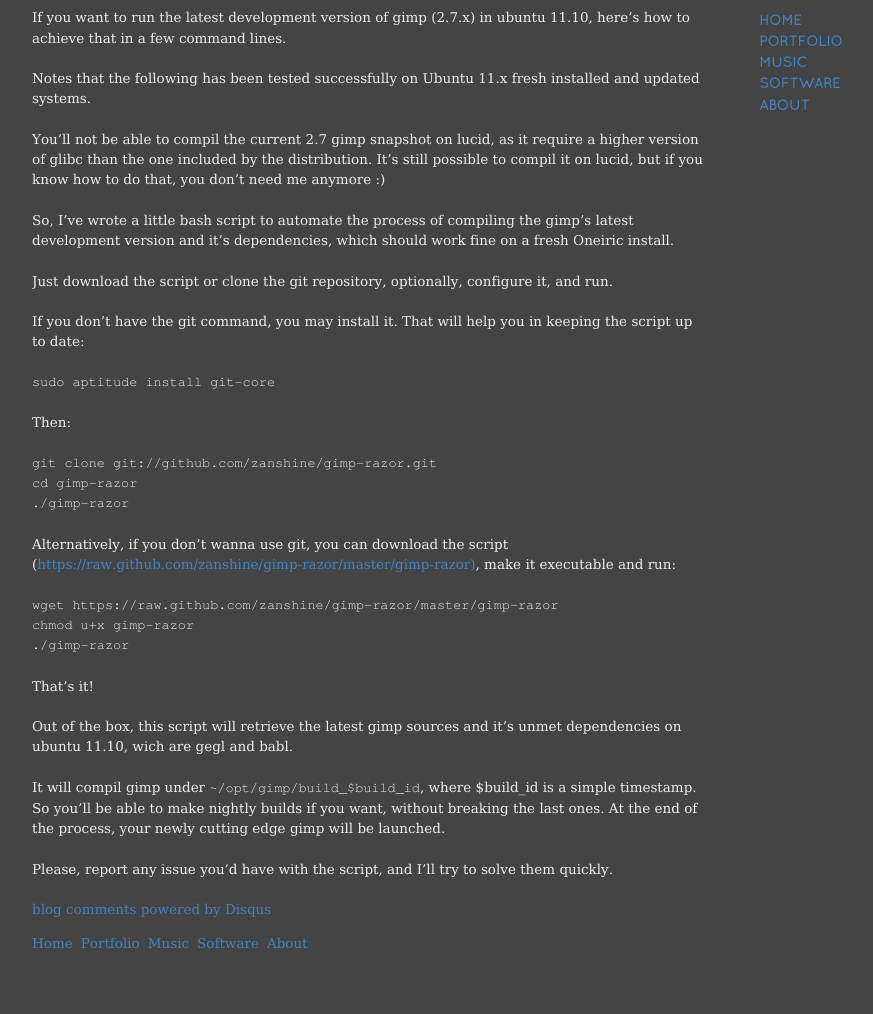
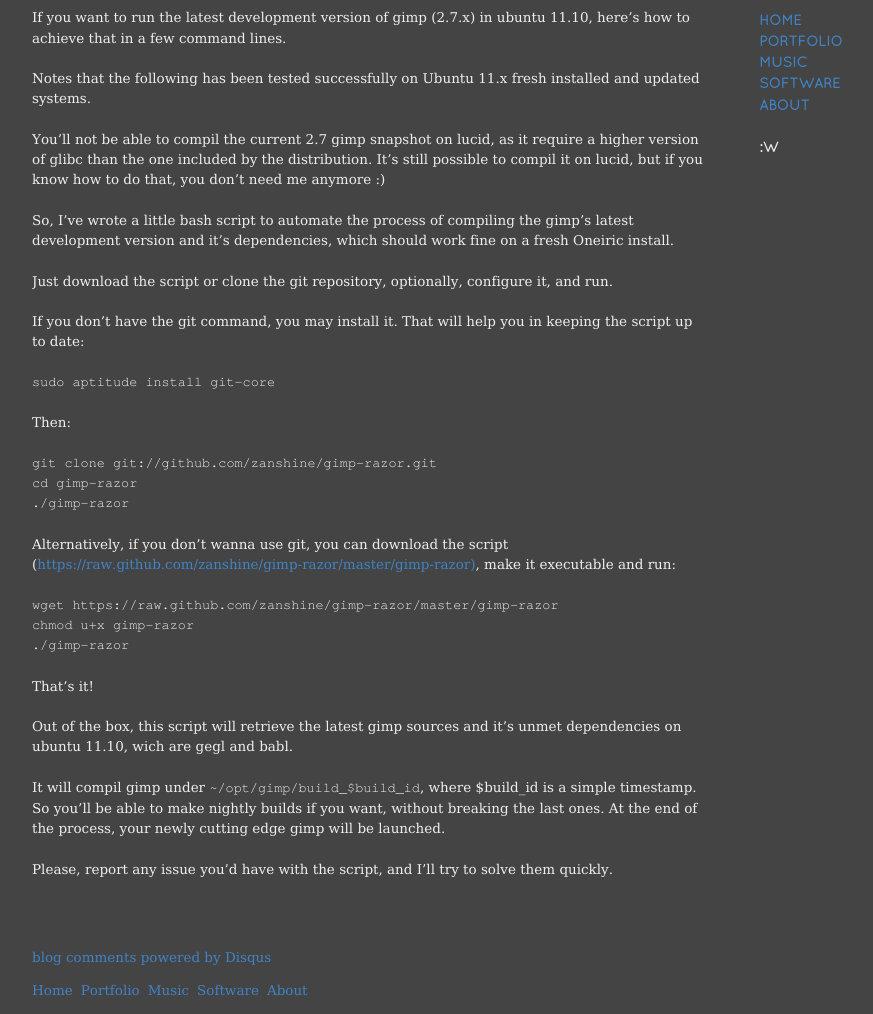
Before and after one commit to rigocl/zanshine.github.com, a Jekyll site: the page built from _posts/2011-05-10-cutting-edge-gimp-in-latest-ubuntu.markdown, in a window 1280 px wide. Shown: the part 320-1334 px from the top of the page, without its empty margins (128-1001 px from the left). Built offline with Jekyll 4.4.1, drawn with Linux system fonts in a browser that asks for light colours; comment, search, counter and statistics services are not loaded; before the commit the page ends 1287 px from its top, so only the background shows below that.

Commit message:
minor fixes

```diff
--- a/_layouts/main.html
+++ b/_layouts/main.html
@@ -14,7 +14,7 @@
     <![endif]-->
   </head>
   <body>
-    <a href="http://github.com/mojombo"><img alt="Fork me on GitHub" src="http://s3.amazonaws.com/github/ribbons/forkme_right_red_aa0000.png" style="position: absolute; top: 0; right: 0; border: 0;"></a>
+    <a href="https://github.com/mojombo/jekyll" target="_blank"><img alt="Fork me on GitHub" src="http://s3.amazonaws.com/github/ribbons/forkme_right_red_aa0000.png" style="position: absolute; top: 0; right: 0; border: 0;"></a>
     <div id="container">
 
       <!-- header -->
@@ -34,13 +34,18 @@
 
       <!-- navigation -->
       <div id="navigation">
-        {% include navigation.html %}
+        {% include navigation.html %}:w
       </div>
 
       <!-- footer -->
-      <div id="footer">
-        {% include navigation.html %}
-      </div>
+      <div id="footer-container"></div>
+
+    <!--<div>-->
+
+    <div id="footer">
+      {% include navigation.html %}
+    </div>
+
     </div>
 
   </body>
--- a/_layouts/post.html
+++ b/_layouts/post.html
@@ -10,6 +10,7 @@
 <script type="text/javascript">
     /* * * CONFIGURATION VARIABLES: EDIT BEFORE PASTING INTO YOUR WEBPAGE * * */
     var disqus_shortname = 'zanshineblog'; // required: replace example with your forum shortname
+    var disqus_developer = 0;
 
     /* * * DON'T EDIT BELOW THIS LINE * * */
     (function() {
--- a/_lib/sass/src/screen.sass
+++ b/_lib/sass/src/screen.sass
@@ -134,7 +134,7 @@
 //====================================================
 
 =zanshine-layout
-  //+sticky-footer(4em, "#container", "#container-footer", "#footer")
+  //+sticky-footer(4em, "#container", "#footer-container", "#footer")
   #container
     +zanshine-container
 
@@ -146,6 +146,7 @@
     :clear both
 
   #footer
+    :margin-top 4em
     ul
       +right-column
       +horizontal-list
@@ -178,6 +179,9 @@
   #author
     :right 0
 
+  #content #disqus_thread
+    :margin
+      :top 5em
 
 
 //====================================================
--- a/css/screen.css
+++ b/css/screen.css
@@ -508,7 +508,11 @@
   clear: both;
 }
 
-/* line 149, ../_lib/sass/src/screen.sass */
+/* line 148, ../_lib/sass/src/screen.sass */
+#footer {
+  margin-top: 4em;
+}
+/* line 150, ../_lib/sass/src/screen.sass */
 #footer ul {
   display: inline;
   float: left;
@@ -548,7 +552,7 @@
   padding-right: 0;
 }
 
-/* line 156, ../_lib/sass/src/screen.sass */
+/* line 157, ../_lib/sass/src/screen.sass */
 #content, #page-title {
   display: inline;
   float: left;
@@ -558,7 +562,7 @@
   padding-right: 4.209%;
 }
 
-/* line 159, ../_lib/sass/src/screen.sass */
+/* line 160, ../_lib/sass/src/screen.sass */
 #navigation, #author {
   display: inline;
   float: left;
@@ -567,71 +571,76 @@
   margin-right: 0;
 }
 
-/* line 162, ../_lib/sass/src/screen.sass */
+/* line 163, ../_lib/sass/src/screen.sass */
 #header {
   height: 3em;
 }
-/* line 164, ../_lib/sass/src/screen.sass */
+/* line 165, ../_lib/sass/src/screen.sass */
 #header h1 {
   width: 50%;
   margin-right: 10%;
   float: right;
 }
 
-/* line 169, ../_lib/sass/src/screen.sass */
+/* line 170, ../_lib/sass/src/screen.sass */
 #credit {
   position: relative;
   height: 10em;
 }
 
-/* line 173, ../_lib/sass/src/screen.sass */
+/* line 174, ../_lib/sass/src/screen.sass */
 #page-title, #author {
   position: absolute;
   bottom: 0;
   margin-bottom: 0;
 }
 
-/* line 178, ../_lib/sass/src/screen.sass */
+/* line 179, ../_lib/sass/src/screen.sass */
 #author {
   right: 0;
 }
 
-/* line 190, ../_lib/sass/src/screen.sass */
+/* line 182, ../_lib/sass/src/screen.sass */
+#content #disqus_thread {
+  margin-top: 5em;
+}
+
+/* line 194, ../_lib/sass/src/screen.sass */
 html, body {
   color: #eeeeee;
   background-color: #444444;
 }
 
-/* line 194, ../_lib/sass/src/screen.sass */
+/* line 198, ../_lib/sass/src/screen.sass */
 h1, h2, h3, h4, h5, h6 {
   color: inherit;
 }
 
-/* line 197, ../_lib/sass/src/screen.sass */
+/* line 201, ../_lib/sass/src/screen.sass */
 #header, #author {
   color: #aaaaaa;
 }
-/* line 199, ../_lib/sass/src/screen.sass */
+/* line 203, ../_lib/sass/src/screen.sass */
 #header a, #author a {
   color: inherit;
 }
 
-/* line 202, ../_lib/sass/src/screen.sass */
+/* line 206, ../_lib/sass/src/screen.sass */
 #page-title {
   color: white;
 }
 
-/* line 205, ../_lib/sass/src/screen.sass */
+/* line 209, ../_lib/sass/src/screen.sass */
 hr {
   background-color: #aaaaaa;
 }
 
-/* line 208, ../_lib/sass/src/screen.sass */
+/* line 212, ../_lib/sass/src/screen.sass */
 blockquote, del {
   color: #aaaaaa;
 }
 
-/* line 217, ../_lib/sass/src/screen.sass */
+/* line 221, ../_lib/sass/src/screen.sass */
 hr {
   border: 0px solid #eeeeee;
   height: 1px;
@@ -639,12 +648,12 @@
   margin-left: 20%;
 }
 
-/* line 225, ../_lib/sass/src/screen.sass */
+/* line 229, ../_lib/sass/src/screen.sass */
 #header h1 a:hover, #header h2 a:hover {
   text-decoration: none;
 }
 
-/* line 228, ../_lib/sass/src/screen.sass */
+/* line 232, ../_lib/sass/src/screen.sass */
 #navigation ul {
   padding-left: 0;
   list-style-image: none;
```
